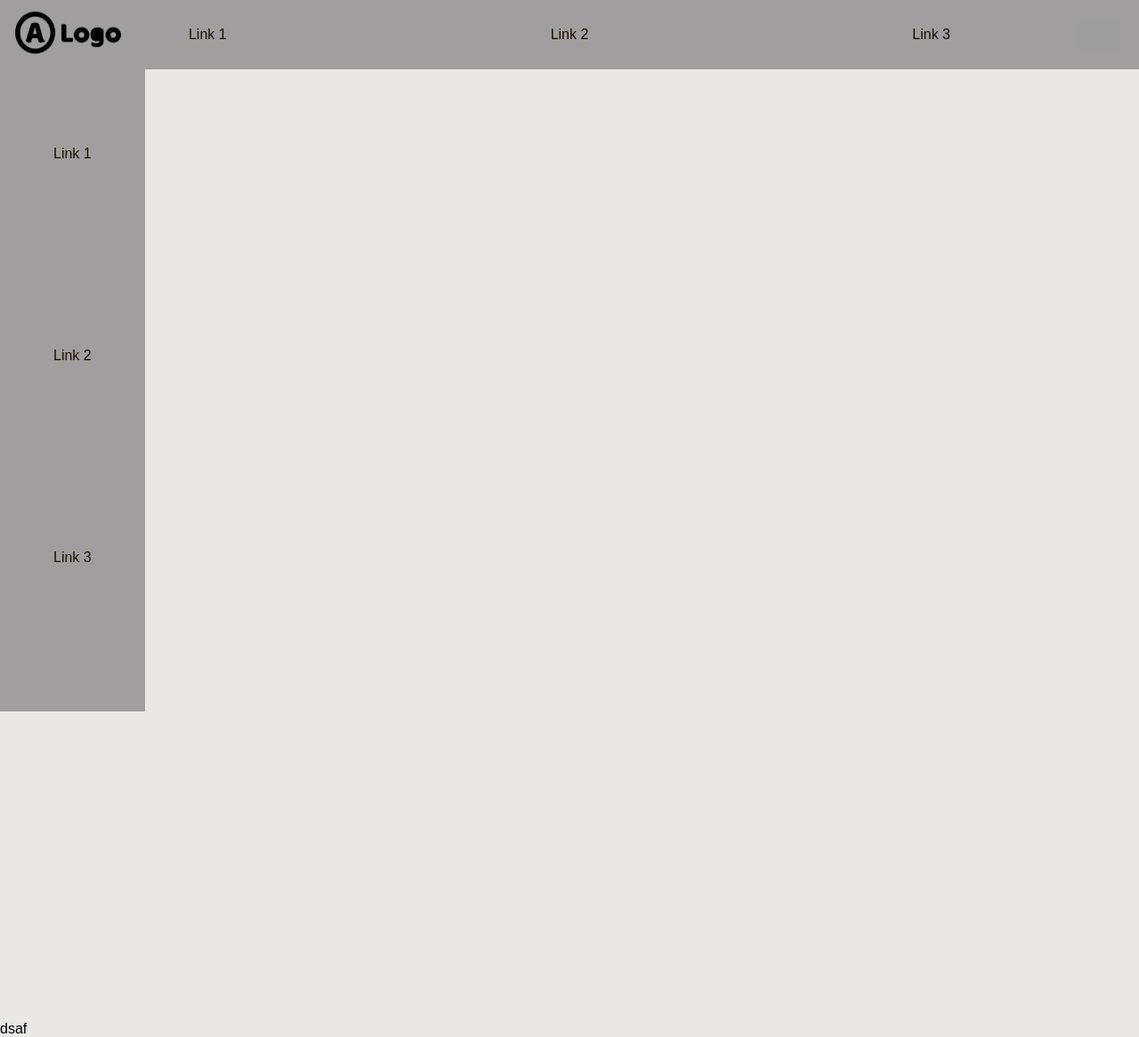
After one commit to twanterstappen/password-manager, a Flask app: template flaskr/templates/manager/main.html.j2 in a window 1280 px wide. The commit adds this page. Shown: the whole page at 89% size. Run offline with Flask 3, Linux system fonts and the light colour scheme; the template is opened without the code that fills it, so the values that code supplies are empty; some libraries are stand-ins or nearby versions; grey boxes are pictures that could not be loaded.

Commit message:
Initial password manager overview style

```diff
--- a/flaskr/auth.py
+++ b/flaskr/auth.py
@@ -39,5 +39,5 @@ def logout():
     if 'loggedin' not in session:
         return redirect(url_for('view.home'))
 
-    session.clear()
+    session.pop('loggedin')
     return 'Hello World'
--- a/flaskr/static/styles/style.css
+++ b/flaskr/static/styles/style.css
@@ -1,9 +1,25 @@
-:root {
-    --first-color: #ffff;
-}
+:root[data-theme="light"] {
+    --text: rgb(23, 16, 2);
+    --background: rgb(233, 232, 231);
+    --primary: rgb(250, 183, 0);
+    --secondary: rgb(160, 158, 158);
+    --accent: rgb(216, 142, 3);
+  }
+  :root[data-theme="dark"] {
+    --text: rgb(253, 246, 232);
+    --background: rgb(24, 23, 22);
+    --primary: rgb(255, 188, 5);
+    --secondary: rgb(61, 61, 61);
+    --accent: rgb(252, 177, 39);
+  }
+
+
 
 * {
     box-sizing: border-box;
+    font-family: Arial, sans-serif;
+    margin: 0;
+    padding: 0;
 }
 
 html {
@@ -11,6 +27,6 @@ html {
 }
 
 body {
-    background-color:azure;
-    font-family: Arial, sans-serif;
+    background-color:var(--background);
+
 }
--- a/flaskr/templates/base.html.j2
+++ b/flaskr/templates/base.html.j2
@@ -1,5 +1,9 @@
 <!DOCTYPE html>
-<html lang="en">
+{% if session['dark']: %}
+    <html lang="en" data-theme="dark">
+{% else %}
+    <html lang="en" data-theme="light">
+{% endif %}
 <head>
     <meta charset="UTF-8">
     <meta http-equiv="X-UA-Compatible" content="IE=edge" />
--- /dev/null
+++ b/flaskr/templates/manager/main.html.j2
@@ -0,0 +1,94 @@
+{% extends "base.html.j2" %}
+{% block title %}Login{% endblock %}
+{% block content %}
+    <style>
+        .navbar {
+            background-color: var(--secondary);
+            display: flex;
+            justify-content: space-around;
+            padding: 30px;
+            z-index: 20;
+        }
+
+        .navbar a {
+            color: var(--text);
+
+            text-decoration: none;
+        }
+
+        .vertical-navbar {
+            background-color: var(--secondary);
+            display: flex;
+            flex-direction: column;
+            justify-content: space-around;
+            padding: 60px;
+            position: fixed;
+            top: 0;
+            left: 0;
+            height: 100%;
+            z-index: 30;
+        }
+
+        .vertical-navbar a {
+            color: var(--text);
+            text-decoration: none;
+        }
+
+        .grid-container {
+            display: grid;
+            grid-template-columns: repeat(4, 1fr);
+            /* gap: 10px; */
+            padding: 10px;
+            margin-left: 250px;
+            margin-top: 50px;
+        }
+
+        .grid-item {
+            background-color: #ddd;
+            padding: 20px;
+            text-align: center;
+        }
+        .logo {
+            position: absolute;
+             /* Adjust the width as needed */
+            height: 100px; /* Adjust the height as needed */
+            margin-top: -15px;/* Adjust the margin as needed */
+            margin-left: 10px; /* Adjust the margin as needed */
+            z-index: 40;
+        }
+        .profile {
+            position: absolute;
+            float:right;
+             /* Adjust the width as needed */
+            height: 40px; /* Adjust the height as needed */
+            right: 20px;
+            top: 20px;
+            z-index: 40;
+        }
+    </style>
+    <img class="logo" src="{{ url_for('static',filename='images/placeholder-logo.png') }}" alt="Logo">
+    <img class="profile" src="{{ url_for('static',filename='images/profile-icon.png') }}">
+    <nav class="navbar">
+        <a href="#">Link 1</a>
+        <a href="#">Link 2</a>
+        <a href="#">Link 3</a>
+    </nav>
+
+    <nav class="vertical-navbar">
+        <a href="#">Link 1</a>
+        <a href="#">Link 2</a>
+        <a href="#">Link 3</a>
+    </nav>
+    <div class="grid-container">
+    {% for password in g.passwords %}
+        <div class="grid-item">{{ loop.index }}</div>
+        <div class="grid-item">{{ password[0] }}</div>
+        <div class="grid-item">{{ password[1] }}</div>
+        <div class="grid-item">{{ password[2] }}</div>
+    {% endfor %}
+
+    </div>
+
+    <div style="margin-top: 1000px;">dsaf</div>
+
+{% endblock %}
```
Also changed, not shown: flaskr/templates/auth/login.html.j2 (+13 -12 lines), flaskr/templates/auth/register.html.j2 (+12 -26 lines), flaskr/view.py (+17 -3 lines), flaskr/blog.py (deleted), flaskr/static/images/placeholder-logo.png (added), flaskr/templates/manager/password.html (deleted).
